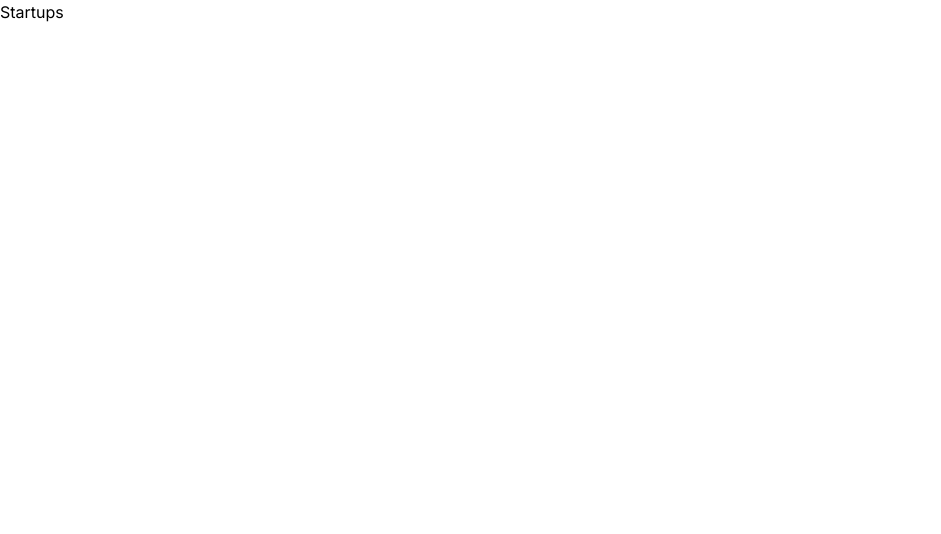
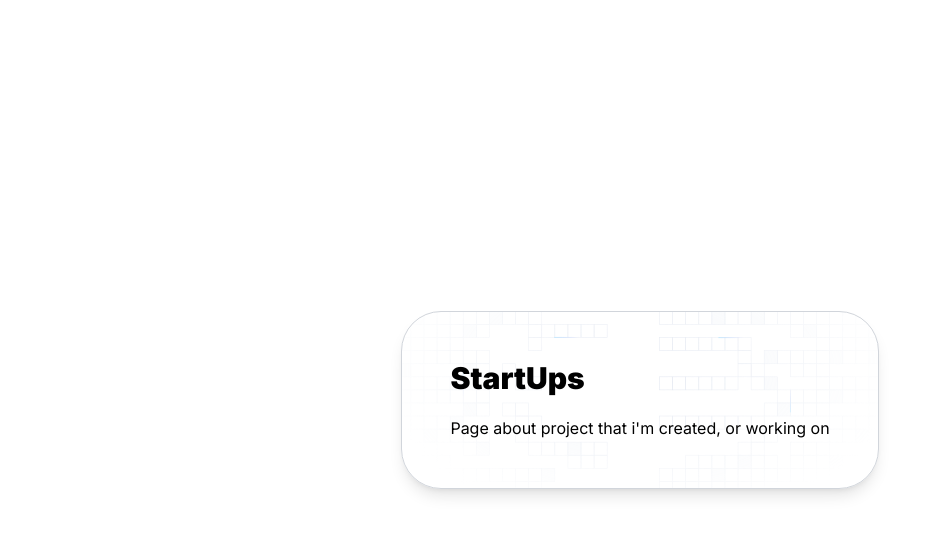
Before and after one commit to ppogulailo/pavelpogulailo, a Next.js app: page /startups in a window 1280 px wide. Shown: the top 534 px of the page, without its empty margins (0-941 px from the left). Built offline with nearby package versions, Linux system fonts and the light colour scheme.

Commit message:
T-3 start-ups ui

```diff
--- a/src/app/startups/page.tsx
+++ b/src/app/startups/page.tsx
@@ -1,3 +1,18 @@
-export default async function Startups() {
-    return <div>Startups</div>
+export default async function StartUps() {
+    return (
+        <div className="h-100 h-screen flex justify-center">
+            <div
+                className="max-w-[1237px] m-auto rounded-[8px] border border-gray-300 bg-gradient-to-b from-[#D9D9D905] to-[#ba3a3a05] bg-[300%_auto] p-4 shadow-lg dark:border-[#ffffff22] md:rounded-[40px] lg:bg-cover lg:p-12"
+                style={{
+                    backgroundImage: 'url(/assets/grid-dash.svg)',
+                    backgroundPosition: 'top',
+                    backgroundRepeat: 'revert-layer',
+                    zIndex: '0',
+                }}
+            >
+                <div className="font-black text-3xl">StartUps</div>
+                <div className="mt-5">Page about project that i'm created, or working on</div>
+            </div>
+        </div>
+    )
 }
```
